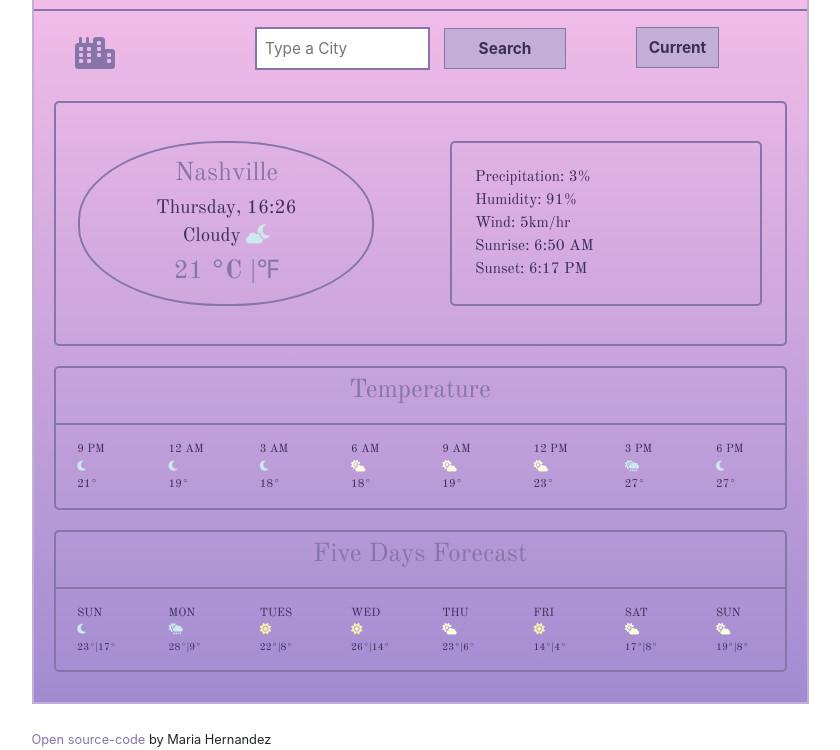
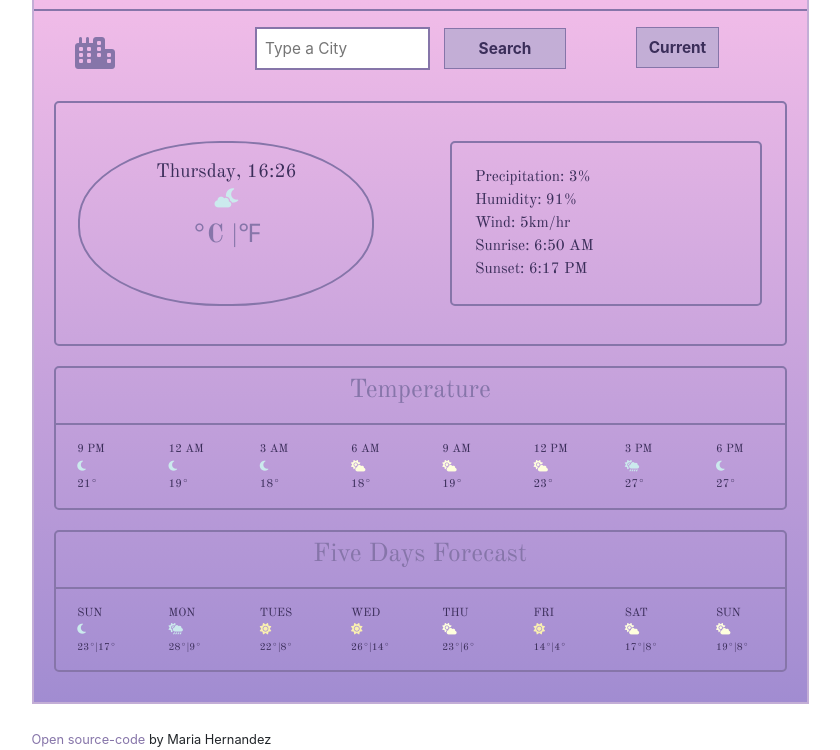
Before and after one commit to MariAuxiHer/weather-app-maria-hernandez, a plain HTML site: page index.html in a window 1280 px wide. Shown: the part 197-947 px from the top of the page, without its empty margins (220-1060 px from the left). Drawn offline with nearby package versions, Linux system fonts and the light colour scheme.

Commit message:
Remove in HTML the content in city, description, and tempe.

```diff
--- a/index.html
+++ b/index.html
@@ -69,17 +69,17 @@ col more-detailed-info
 -->
 
         <h2 class="city">
-            Nashville
+
         </h2>
 
         <p class="current-time-weather">
            <span class="current-day-and-time"> Sunday 08:00pm </span>
             <br>
-           <span id="description">Cloudy </span>  <i class="fas fa-cloud-moon"></i><!--Add icon later-->
+           <span id="description"> </span>  <i class="fas fa-cloud-moon"></i><!--Add icon later-->
         </p>
 
         <h2 class="current-temperture">
-						<span id="tempe"> 21 </span>  <strong id="celsius">°C</strong> |<a href="#" id="farenheit">℉</a>
+						<span id="tempe"> </span>  <strong id="celsius">°C</strong> |<a href="#" id="farenheit">℉</a>
         </h2>
 
     </div>
```
